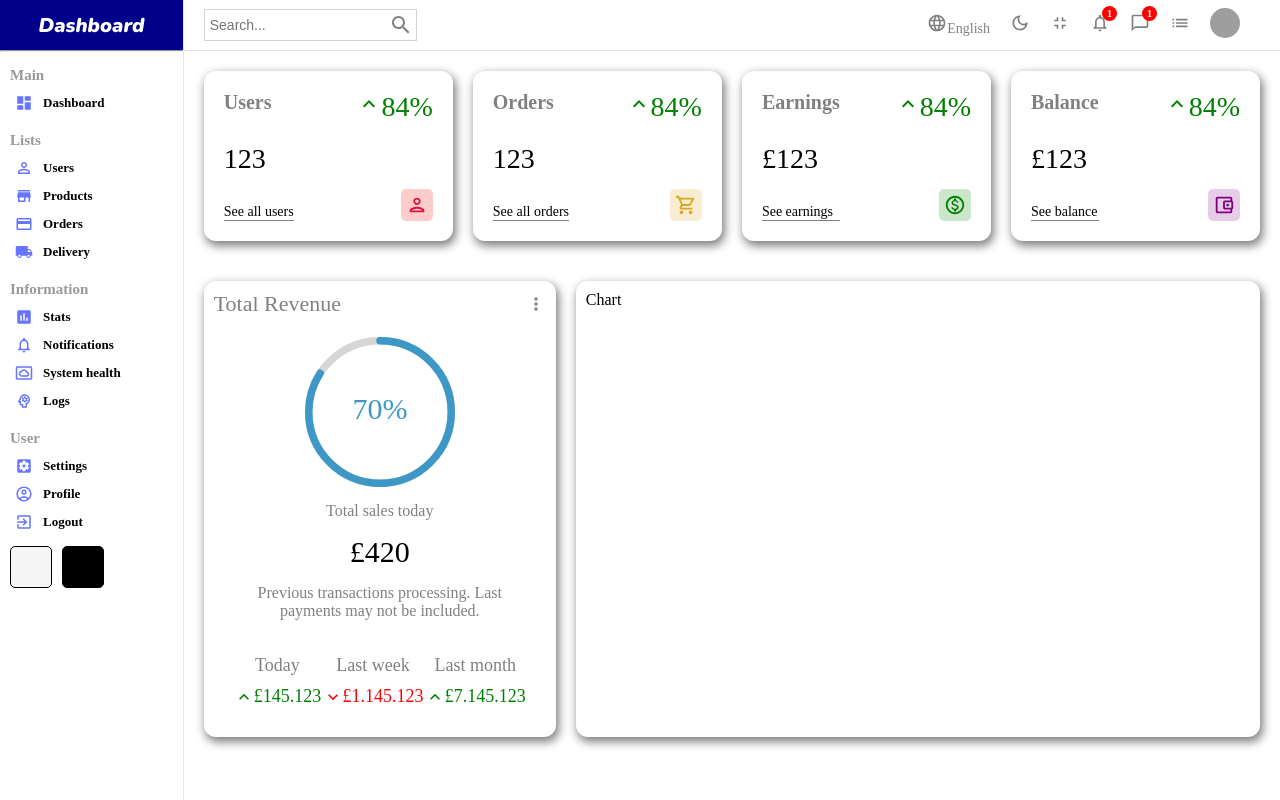
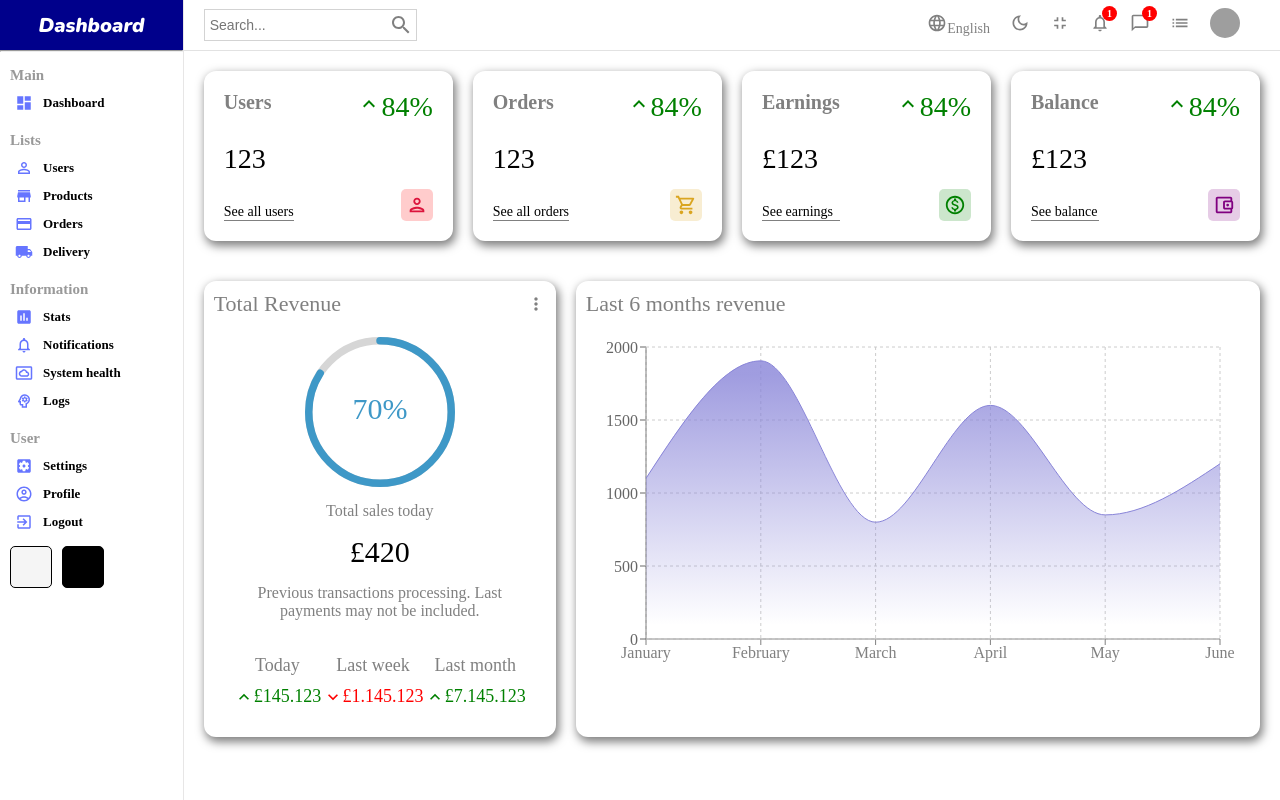
Before and after one commit to greenMakaroni/dashboard, a React (Create React App) app: page / in a window 1280 px wide. Built offline with nearby package versions, Linux system fonts and the light colour scheme; grey boxes are pictures that could not be loaded.

Commit message:
install rechart package create chart component

```diff
--- a/package.json
+++ b/package.json
@@ -15,6 +15,7 @@
     "react-dom": "^18.2.0",
     "react-router-dom": "^6.3.0",
     "react-scripts": "5.0.1",
+    "recharts": "^2.1.13",
     "sass": "^1.54.4",
     "web-vitals": "^2.1.4"
   },
--- a/src/components/chart/Chart.jsx
+++ b/src/components/chart/Chart.jsx
@@ -1,8 +1,37 @@
 import "./chart.scss"
+import { AreaChart, Area, XAxis, YAxis, CartesianGrid, Tooltip, ResponsiveContainer } from 'recharts';
 
 const Chart = () => {
+
+  const data = [
+    {name: "January", Total: 1100},
+    {name: "February", Total: 1905},
+    {name: "March", Total: 800},
+    {name: "April", Total: 1600},
+    {name: "May", Total: 850},
+    {name: "June", Total: 1200}
+  ];
+
   return (
-    <div className="chart">Chart</div>
+    <div className="chart">
+      <div className="title"> Last 6 months revenue </div>
+      <ResponsiveContainer width="100%" aspect={2 / 1}>
+        <AreaChart width={730} height={250} data={data}
+          margin={{ top: 10, right: 30, left: 0, bottom: 0 }}>
+          <defs>
+            <linearGradient id="total" x1="0" y1="0" x2="0" y2="1">
+              <stop offset="5%" stopColor="#8884d8" stopOpacity={0.8} />
+              <stop offset="95%" stopColor="#8884d8" stopOpacity={0} />
+            </linearGradient>
+          </defs>
+          <XAxis dataKey="name" stroke="gray"/>
+          <YAxis dataKey="Total" />
+          <CartesianGrid strokeDasharray="3 3" />
+          <Tooltip />
+          <Area type="monotone" dataKey="Total" stroke="#8884d8" fillOpacity={1} fill="url(#total)" />
+        </AreaChart>
+      </ResponsiveContainer>
+    </div>
   )
 }
 
--- a/src/components/chart/chart.scss
+++ b/src/components/chart/chart.scss
@@ -3,4 +3,11 @@
     -webkit-box-shadow: 2px 4px 10px 1px rgba(0, 0, 0, 0.5);
     border-radius: 12px;
     padding: 10px;
+
+    .title {
+        margin-bottom: 20px;
+        font-size: 22px;
+        font-weight: 300;
+        color: gray;
+    }
 }
```
Also changed, not shown: 1 other file (tests, documents, lock files or other folders).
